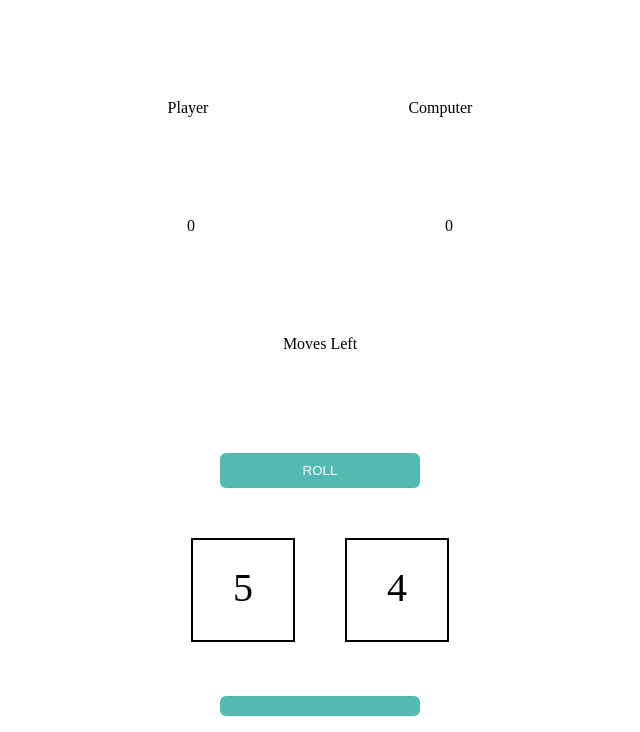
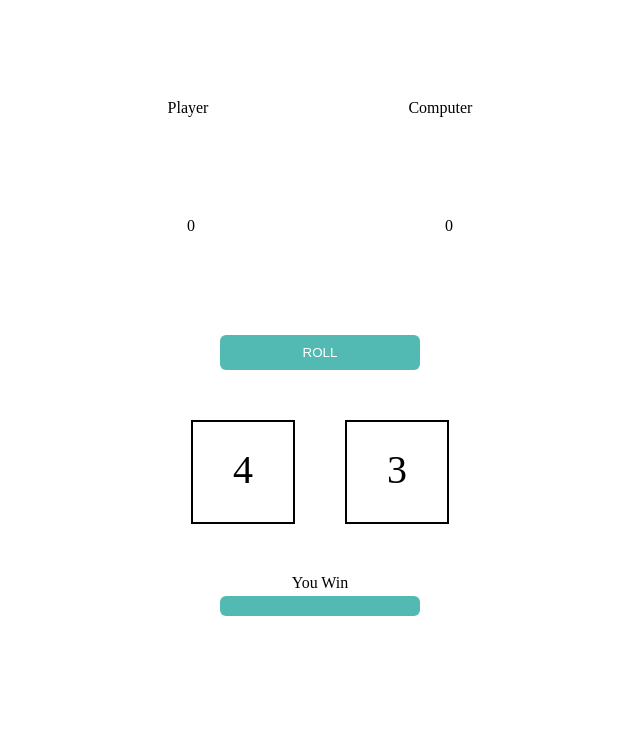
Before and after one commit to ACEGAZ/Dice-game-test, a plain HTML site: page index.html in a window 1280 px wide. Both pictures are taken after a click on the button "ROLL". Shown: the part 68-800 px from the top of the page, without its empty margins (320-960 px from the left). Drawn offline with Linux system fonts and the light colour scheme.

Commit message:
made fucking game work!

```diff
--- a/assets/js/script.js
+++ b/assets/js/script.js
@@ -1,21 +1,19 @@
 let playerScore = 0;
 let computerScore = 0;
-let moves = 0;
 
-function playerNumberGenerator() {
-    return Math.floor(Math.random() * 6) + 1;
+
+function playGame(){
+    let playerRoll = Math.floor(Math.random() * 6) + 1;
+    let computerRoll = Math.floor(Math.random() * 6) + 1;
+   document.getElementById('player-result').innerHTML = playerRoll
+   document.getElementById('computer-result').innerHTML = computerRoll
+   console.log([playerRoll, computerRoll])
+   if (playerRoll > computerRoll) {
+       document.getElementById('result').innerHTML = 'You Win';
+   } else if (playerRoll < computerRoll) {
+    document.getElementById('result').innerHTML = 'You Lose';
+   } else if (playerRoll === computerRoll) {
+    document.getElementById('result').innerHTML = 'Draw';
+   }
 
 }
-
-function computerNumberGenerator() {
-    return Math.floor(Math.random() * 6) + 1;
-
-}
-
-function playerResult() {
-    document.getElementById('player-result').innerHTML = playerNumberGenerator()
-}
-
-function computerResult() {
-    document.getElementById('computer-result').innerHTML = computerNumberGenerator()
-}
--- a/index.html
+++ b/index.html
@@ -24,11 +24,9 @@
   <div id="computer-score">0</div>
 </div>
 
-    <div>Moves Left</div>
-    <div id="moves-left"></div>
 
 <div>
-    <button id="player-dice" onclick="playerResult(); computerResult()">Roll</button>
+    <button id="player-dice" onclick="playGame()">Roll</button>
   </div>
 
     <div id="dice-wrapper">
```
